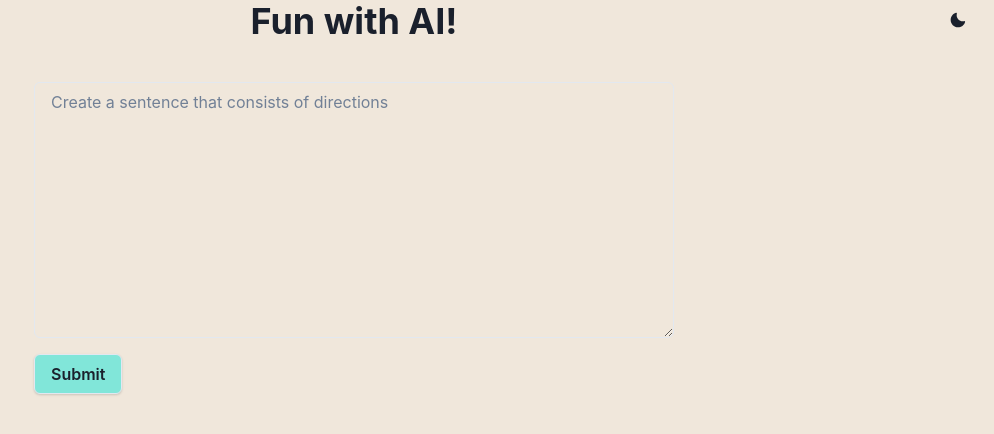
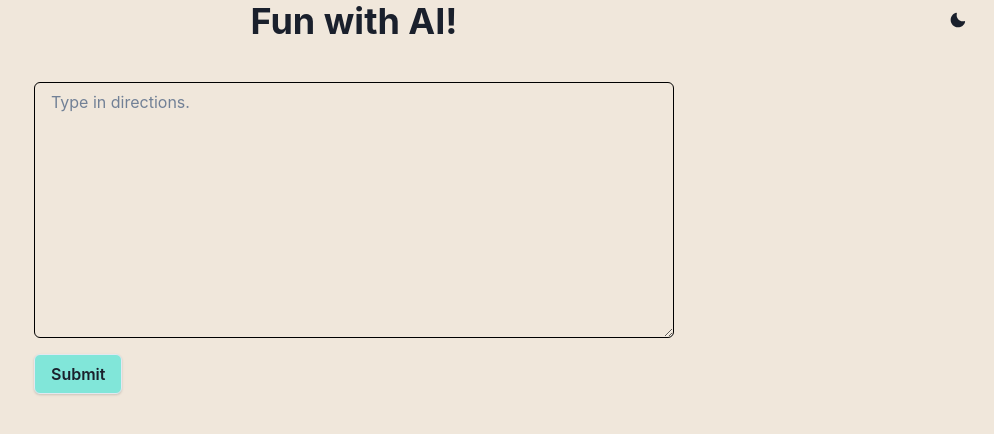
Before and after one commit to Johnnie71/OpenAI, a Next.js app: page / in a window 1280 px wide. Shown: the top 434 px of the page, without its empty margins (286-1280 px from the left). Built offline with nearby package versions, Linux system fonts and the light colour scheme.

Commit message:
chnaged border color for colorModeValue

```diff
--- a/components/Form/Form.jsx
+++ b/components/Form/Form.jsx
@@ -15,6 +15,7 @@ const Form = ({ setResults }) => {
 	const [isLoading, setIsLoading] = useState(false);
 	const [error, setError] = useState("");
 	const colorTheme = useColorModeValue("teal.200", "darkOrchard");
+	const blackWhite = useColorModeValue("black", "white");
 
 	async function submitHandler(e) {
 		e.preventDefault();
@@ -55,7 +56,8 @@ const Form = ({ setResults }) => {
 						<FormControl isRequired isInvalid={error}>
 							<FormErrorMessage color="red">{error}</FormErrorMessage>
 							<Textarea
-								placeholder="Create a sentence that consists of directions"
+								borderColor={blackWhite}
+								placeholder="Type in directions."
 								value={directionsInput}
 								onChange={changeHandler}
 								w="container.sm"
```
